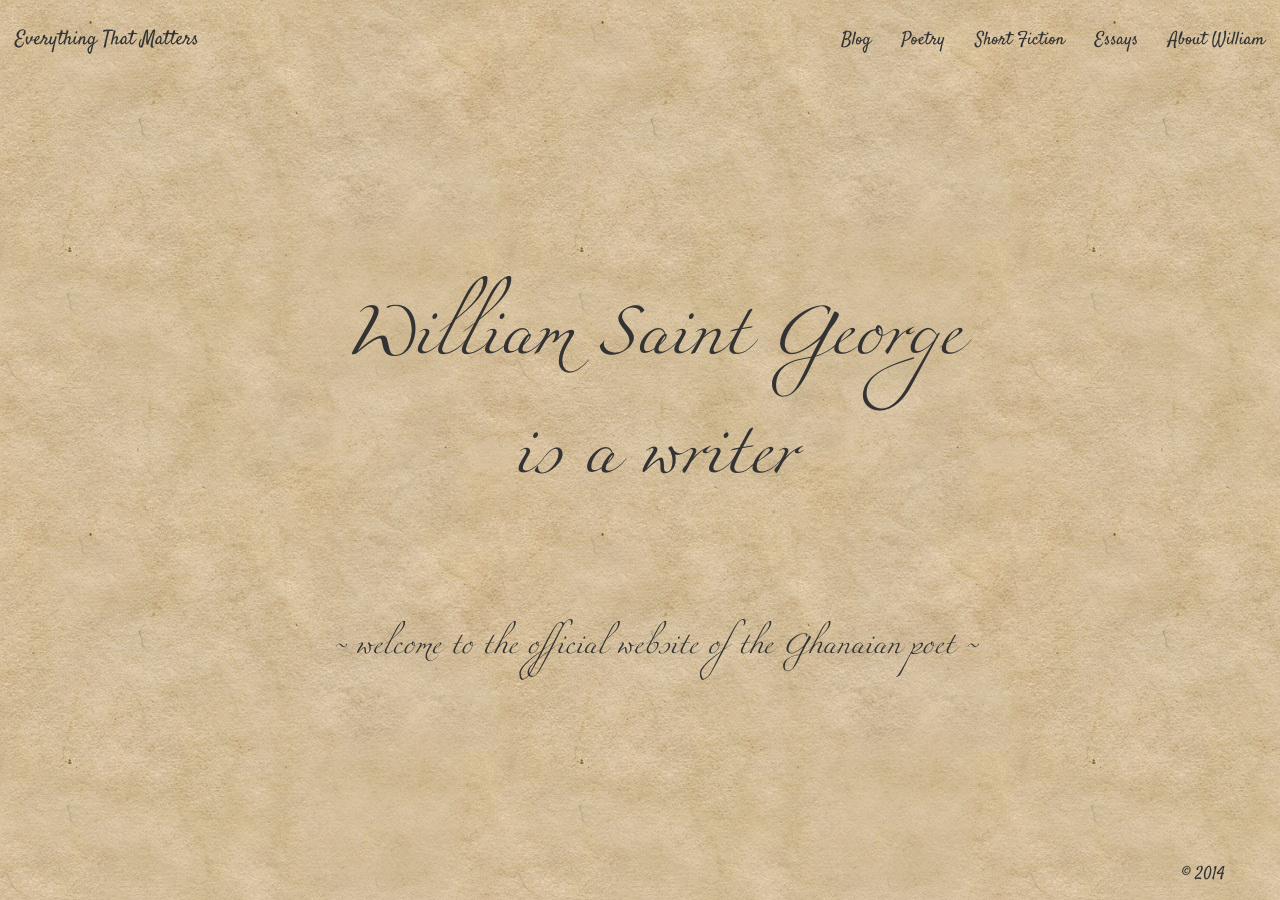
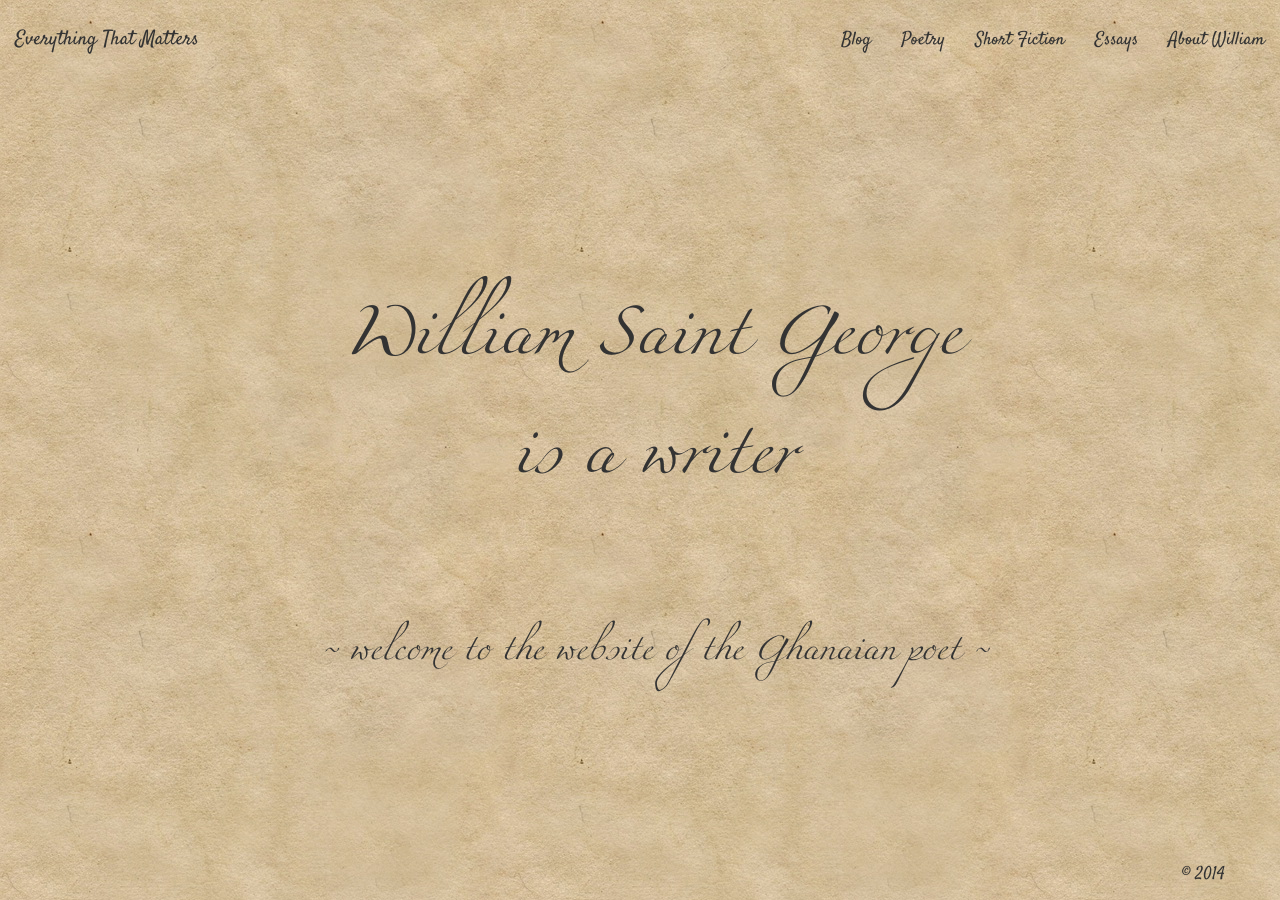
Before and after one commit to jessejohnson/wsgeorge, a Jekyll site: the page built from index.html, in a window 1280 px wide. Built offline with Jekyll 4.4.1, drawn with Linux system fonts in a browser that asks for light colours; nearby versions of some CDN libraries; comment, search, counter and statistics services are not loaded.

Commit message:
change pretentious psa text

```diff
--- a/css/wsgeorge.css
+++ b/css/wsgeorge.css
@@ -104,7 +104,7 @@ body{
 
 .psa-text{
 	font-family: miama, cursive;
-	font-size: 5vh;
+	font-size: 6vh;
 	/*color: #FFFFFF;*/
 	color: #333;
 	font-weight: 100;
--- a/index.html
+++ b/index.html
@@ -8,5 +8,5 @@ layout: default
 </h1>
 
 <h4 class="text-center psa-text">
-	~ welcome to the official website of the Ghanaian poet ~
+	~ welcome to the website of the Ghanaian poet ~
 </h4>
```
